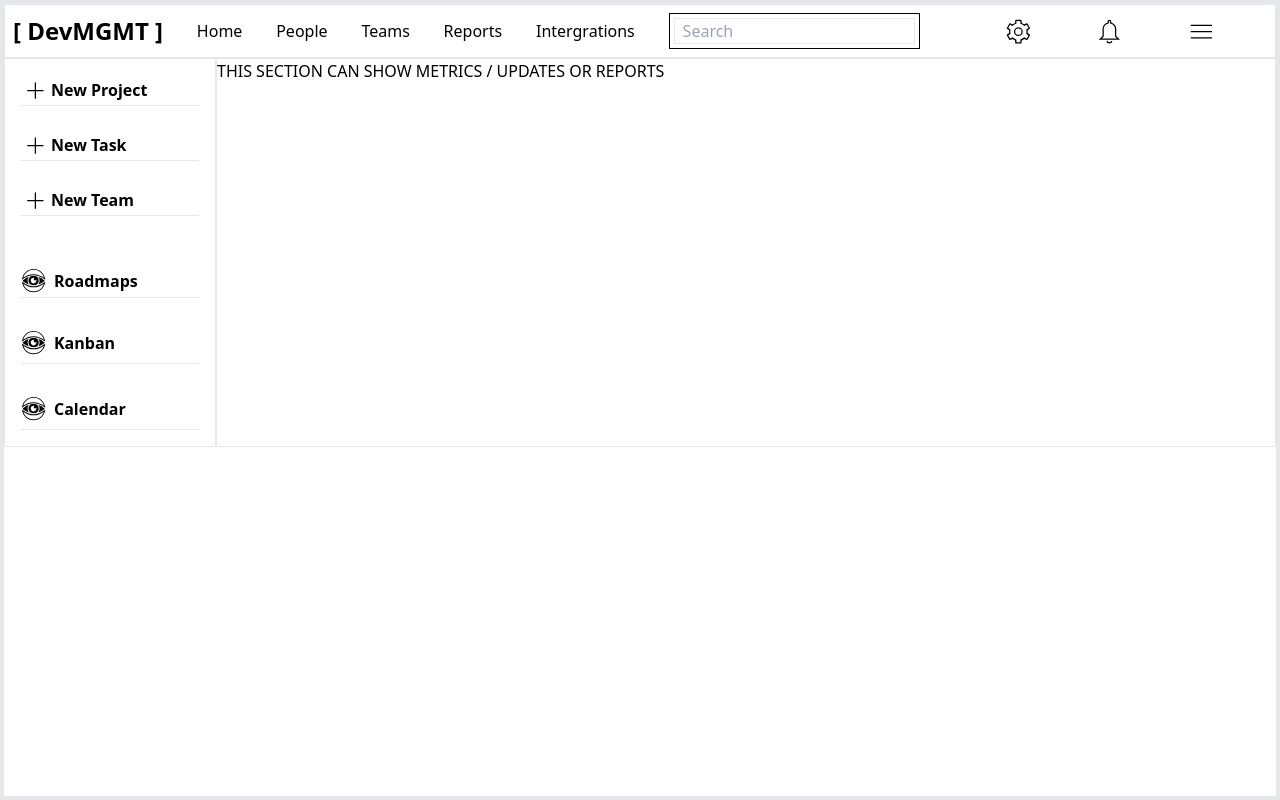
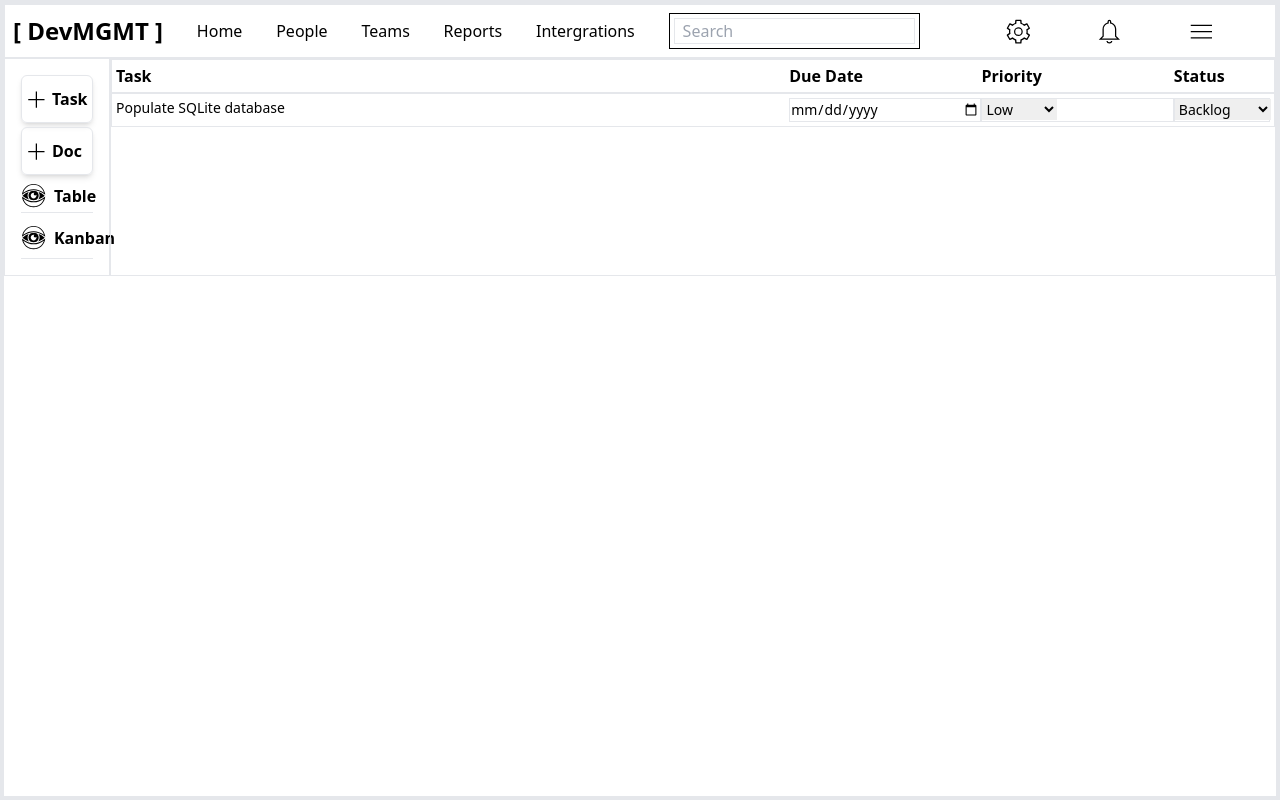
Before and after one commit to eZweni-Projects/DevMGMT, a React (Vite) app: page / in a window 1280 px wide. Built offline with nearby package versions, Linux system fonts and the light colour scheme.

Commit message:
Basic list item view

```diff
--- a/aiModel.js
+++ b/aiModel.js
@@ -22,7 +22,7 @@ export async function main() {
         { role:"system", content: "" },
         { role:"user", content: "10 front end developer tasks as list" }
       ],
-      temperature: 1,
+      temperature: 1, // Controls randomness and creativitz of response - 1 is Balanced
       top_p: 1,
       model: model
     }
--- a/package.json
+++ b/package.json
@@ -13,6 +13,7 @@
   "dependencies": {
     "@azure-rest/ai-inference": "^1.0.0-beta.6",
     "@azure/core-auth": "^1.9.0",
+    "@headlessui/react": "^2.2.4",
     "dotenv": "^16.6.1",
     "react": "^18.3.1",
     "react-dom": "^18.3.1",
--- /dev/null
+++ b/src/components/TableView.jsx
@@ -0,0 +1,56 @@
+const TableView = () => {
+
+    const statusOptions = ["Backlog", "In-progress", "Completed"]
+
+    // Time to deadline to auto change priority
+    const priorityOptions = ["Low", "Medium", "High", "Urgent"]
+
+    // const datePicker = [ selectedDate, setSelectedDate] = useState(null)
+
+    return (
+        <div className="tableview">
+
+            {/* Task Header */}
+            <div className="header border p-1 grid grid-cols-12 grid-rows-1 font-bold">
+                <p className="col-span-7">Task</p>
+                <p className="col-span-2">Due Date</p>
+                <p className="col-span-2">Priority</p>
+                <p className="col-span-1">Status</p>
+            </div>
+
+
+
+            {/* Task Item */}
+            <div className="header border p-1 grid grid-cols-12 grid-rows-1 text-sm">
+                <p className="col-span-7">Populate SQLite database</p>
+
+                <input type="date" className="col-span-2 border"></input>
+
+                <div className="element col-span-2 border">
+                    <select className="status ">
+                        {priorityOptions.map((opt, index) => (
+                            <option key={index} value={opt}>
+                            {opt}
+                            </option>
+                        ))}
+                    </select>
+                </div>
+
+                <div className="element col-span-1 border">
+                    <select className="status ">
+                        {statusOptions.map((opt, index) => (
+                            <option key={index} value={opt.toLowerCase()}>
+                            {opt}
+                            </option>
+                        ))}
+                    </select>
+                </div>
+
+
+
+            </div>
+        </div>
+    )
+}
+
+export default TableView
--- a/src/pages/Home.jsx
+++ b/src/pages/Home.jsx
@@ -1,44 +1,37 @@
 import EyeIcon from "../assets/icons/game-icons--semi-closed-eye";
 import PlusSymbol from "../assets/icons/mdi-light--plus";
+import TableView from "../components/TableView";
 
 const Home = () => {
     return (
         <div className="homePage grid grid-cols-12">
 
-            <div className="sidebar col-span-2 border p-4 font-bold space-y-6">
+            <div className="sidebar col-span-1 border p-4 font-bold space-y-1">
 
-                <div className="sidebarElement flex items-center border-b">
+                <div className="sidebarElement flex items-center border rounded-md shadow-md py-2">
                     <PlusSymbol/>
-                    <p className="cursor-pointer">New Project</p>
-                </div>
-                <div className="sidebarElement flex items-center border-b">
-                    <PlusSymbol/>
-                    <p className="cursor-pointer">New Task</p>
-                </div>
-                <div className="sidebarElement flex items-center border-b">
-                    <PlusSymbol/>
-                    <p className="cursor-pointer">New Team</p>
+                    <p className="cursor-pointer">Task</p>
                 </div>
 
-
-                <br />
+                <div className="sidebarElement flex items-center border rounded-md shadow-md py-2">
+                    <PlusSymbol/>
+                    <p className="cursor-pointer">Doc</p>
+                </div>
 
                 <div className="views flex items-center border-b py-1">
                     <EyeIcon/>
-                    <p className="pl-2 cursor-pointer">Roadmaps</p>
+                    <p className="pl-2 cursor-pointer">Table</p>
                 </div>
+
                 <div className="views flex items-center border-b py-2">
                     <EyeIcon/>
                     <p className="pl-2 cursor-pointer">Kanban</p>
                 </div>
-                <div className="views flex items-center border-b py-2">
-                    <EyeIcon/>
-                    <p className="pl-2 cursor-pointer">Calendar</p>
-                </div>
+
             </div>
 
-            <div className="sidebar col-span-10 border">
-                THIS SECTION CAN SHOW METRICS / UPDATES  OR REPORTS
+            <div className="sidebar col-span-11 border">
+                <TableView/>
             </div>
         </div>
     )
```
Also changed, not shown: LectureNotes.txt (added), 1 other file (tests, documents, lock files or other folders).
